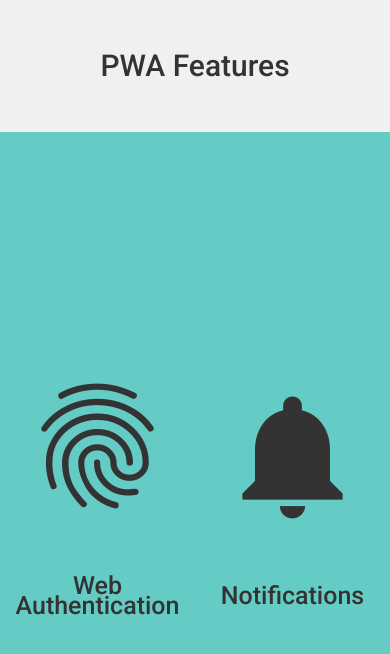
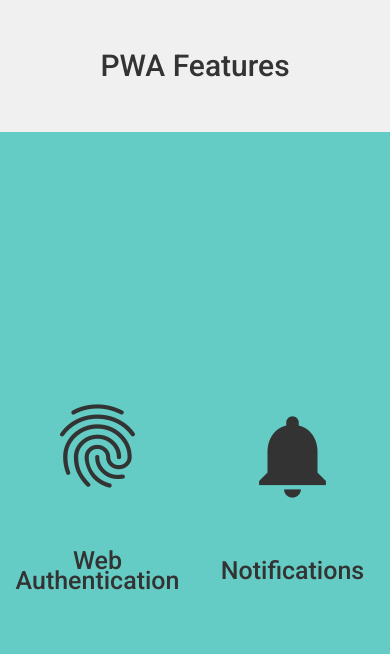
Before and after one commit to NikitaTudakov/demo-pwa, an Angular app: page / in a window 390 px wide. Shown: the top 654 px of the page. Built offline with nearby package versions, Linux system fonts and the light colour scheme.

Commit message:
mobile fixes

```diff
--- a/src/app/components/feature-card/feature-card.component.scss
+++ b/src/app/components/feature-card/feature-card.component.scss
@@ -26,6 +26,13 @@
     }
 
     @media screen and (max-width: 450px) {
+
+        mat-icon {
+            width: 100px;
+            height: 100px;
+            font-size: 100px;
+        }
+
         .feature-card__name {
             text-align: center;
         }
```
